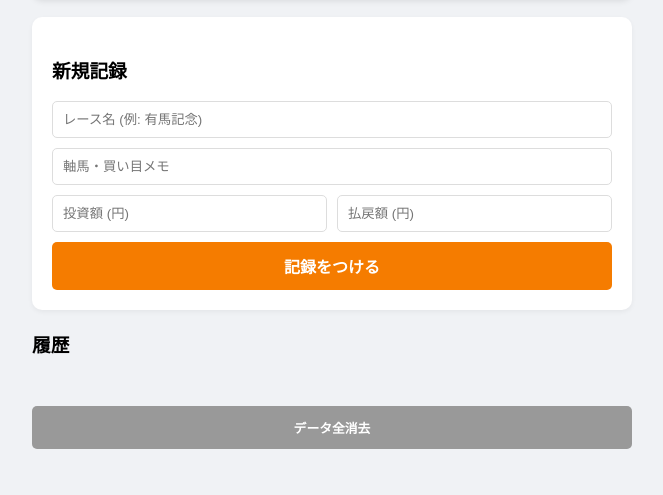
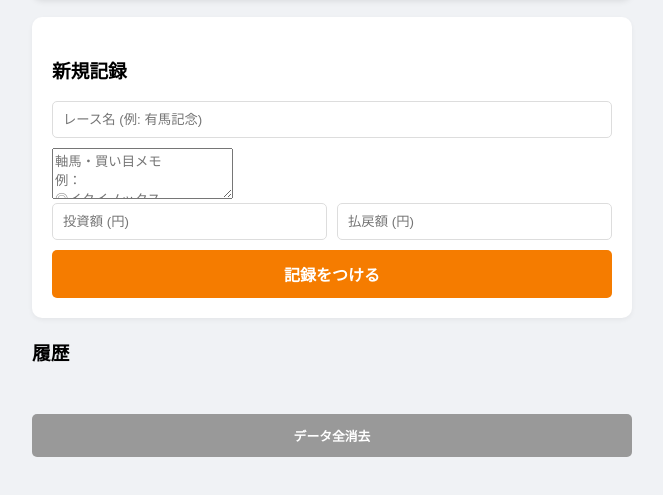
Before and after one commit to ocra855/kba, a plain HTML site: page index.html in a window 1280 px wide. Shown: the part 161-656 px from the top of the page, without its empty margins (308-971 px from the left). Drawn offline with Linux system fonts and the light colour scheme.

Commit message:
index.html を更新

```diff
--- a/index.html
+++ b/index.html
@@ -27,7 +27,7 @@
         <div class="input-area">
             <h3>新規記録</h3>
             <input type="text" id="raceName" placeholder="レース名 (例: 有馬記念)">
-            <input type="text" id="horseName" placeholder="軸馬・買い目メモ">
+            <textarea id="horseName" rows="3" placeholder="軸馬・買い目メモ&#13;&#10;例：&#13;&#10;◎イクイノックス&#13;&#10;単勝 1000円"></textarea>
             <div class="money-inputs">
                 <input type="number" id="investAmount" placeholder="投資額 (円)">
                 <input type="number" id="returnAmount" placeholder="払戻額 (円)">
```
